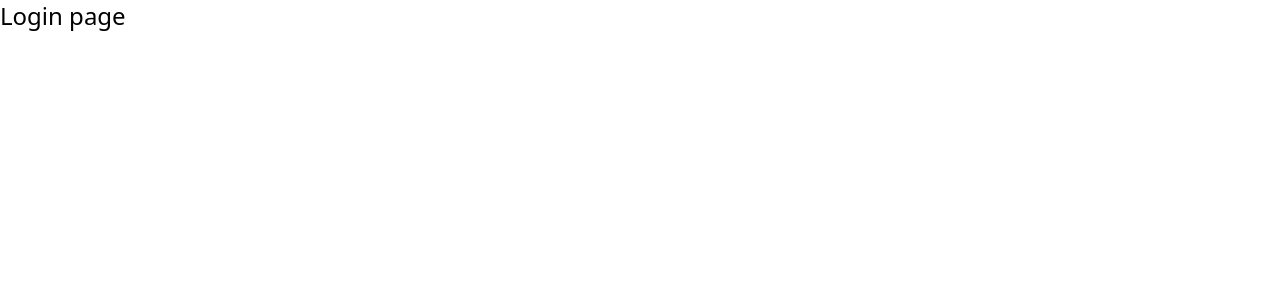
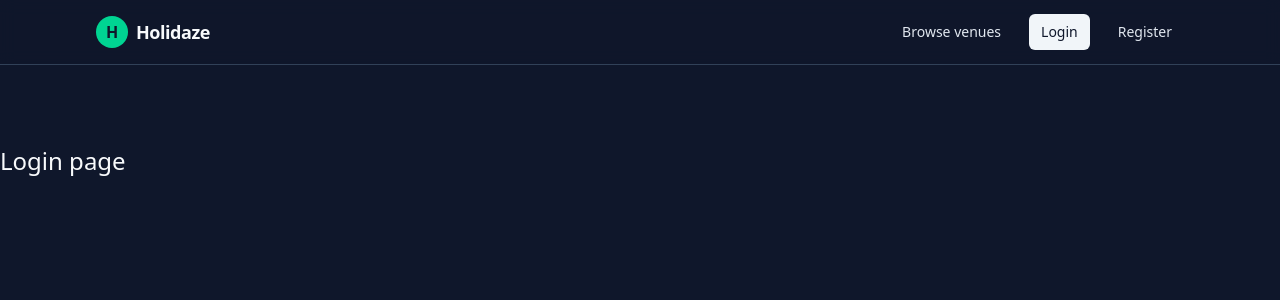
Before and after one commit to KineOnes/holidaze, a React (Vite) app: page /login in a window 1280 px wide. Shown: the top 300 px of the page. Built offline with nearby package versions, Linux system fonts and the light colour scheme.

Commit message:
Add navbar

```diff
--- a/src/App.jsx
+++ b/src/App.jsx
@@ -8,9 +8,19 @@ import ProfilePage from './pages/ProfilePage.jsx';
 import ManageVenuesPage from './pages/ManageVenuesPage.jsx';
 import ManageBookingsPage from './pages/ManageBookingsPage.jsx';
 import NotFoundPage from './pages/NotFoundPage.jsx';
+import Navbar from "./components/Navbar.jsx";
+
 
 function App() {
   return (
+
+    <div className="min-h-screen bg-slate-900 text-slate-50">
+      <Navbar />
+
+      {/* Padding top so content isn't hidden behind the sticky nav */}
+      <div className="pt-20">
+
+
     <Routes>
       <Route path="/" element={<HomePage />} />
       <Route path="/venues" element={<VenuesPage />} />
@@ -22,6 +32,8 @@ function App() {
       <Route path="/manage/bookings" element={<ManageBookingsPage />} />
       <Route path="*" element={<NotFoundPage />} />
     </Routes>
+    </div>
+    </div>
   );
 }
 
--- /dev/null
+++ b/src/components/Navbar.jsx
@@ -0,0 +1,185 @@
+// src/components/Navbar.jsx
+import { useState } from "react";
+import { NavLink } from "react-router-dom";
+
+export default function Navbar() {
+  // TODO: replace these with real auth state later
+  const isLoggedIn = false;       // change when auth is done
+  const isVenueManager = false;   // change when auth is done
+
+  const [isOpen, setIsOpen] = useState(false);
+
+  const linkBase =
+    "px-3 py-2 rounded-md text-sm font-medium transition-colors";
+  const linkInactive = "text-slate-200 hover:text-white hover:bg-slate-700/60";
+  const linkActive = "bg-slate-100 text-slate-900";
+
+  function navClass({ isActive }) {
+    return `${linkBase} ${isActive ? linkActive : linkInactive}`;
+  }
+
+  return (
+    <nav className="bg-slate-900/80 border-b border-slate-700 backdrop-blur sticky top-0 z-50">
+      <div className="max-w-6xl mx-auto px-4 sm:px-6 lg:px-8">
+        <div className="flex h-16 items-center justify-between">
+          {/* Left side: logo / brand */}
+          <div className="flex items-center">
+            <NavLink to="/" className="flex items-center gap-2">
+              <span className="inline-flex h-8 w-8 items-center justify-center rounded-full bg-emerald-400 text-slate-900 font-bold">
+                H
+              </span>
+              <span className="text-lg font-semibold text-slate-50 tracking-tight">
+                Holidaze
+              </span>
+            </NavLink>
+          </div>
+
+          {/* Desktop links */}
+          <div className="hidden md:flex items-center gap-4">
+            <NavLink to="/venues" className={navClass}>
+              Browse venues
+            </NavLink>
+
+            {isLoggedIn && (
+              <>
+                <NavLink to="/profile" className={navClass}>
+                  Profile
+                </NavLink>
+
+                {isVenueManager && (
+                  <>
+                    <NavLink to="/manage/venues" className={navClass}>
+                      Manage venues
+                    </NavLink>
+                    <NavLink to="/manage/bookings" className={navClass}>
+                      Manage bookings
+                    </NavLink>
+                  </>
+                )}
+              </>
+            )}
+
+            {!isLoggedIn && (
+              <>
+                <NavLink to="/login" className={navClass}>
+                  Login
+                </NavLink>
+                <NavLink to="/register" className={navClass}>
+                  Register
+                </NavLink>
+              </>
+            )}
+          </div>
+
+          {/* Mobile menu button */}
+          <div className="md:hidden">
+            <button
+              type="button"
+              onClick={() => setIsOpen((v) => !v)}
+              className="inline-flex items-center justify-center rounded-md p-2 text-slate-200 hover:bg-slate-700/60 hover:text-white focus:outline-none focus:ring-2 focus:ring-emerald-400 focus:ring-offset-2 focus:ring-offset-slate-900"
+            >
+              <span className="sr-only">Open main menu</span>
+              {/* Icon: hamburger / close */}
+              {isOpen ? (
+                // X icon
+                <svg
+                  className="block h-6 w-6"
+                  xmlns="http://www.w3.org/2000/svg"
+                  fill="none"
+                  viewBox="0 0 24 24"
+                  stroke="currentColor"
+                  aria-hidden="true"
+                >
+                  <path
+                    strokeLinecap="round"
+                    strokeLinejoin="round"
+                    strokeWidth={1.5}
+                    d="M6 18L18 6M6 6l12 12"
+                  />
+                </svg>
+              ) : (
+                // Hamburger icon
+                <svg
+                  className="block h-6 w-6"
+                  xmlns="http://www.w3.org/2000/svg"
+                  fill="none"
+                  viewBox="0 0 24 24"
+                  stroke="currentColor"
+                  aria-hidden="true"
+                >
+                  <path
+                    strokeLinecap="round"
+                    strokeLinejoin="round"
+                    strokeWidth={1.5}
+                    d="M4 6h16M4 12h16M4 18h16"
+                  />
+                </svg>
+              )}
+            </button>
+          </div>
+        </div>
+      </div>
+
+      {/* Mobile dropdown menu */}
+      {isOpen && (
+        <div className="md:hidden border-t border-slate-700 bg-slate-900/95 backdrop-blur">
+          <div className="space-y-1 px-2 pt-2 pb-3">
+            <NavLink to="/venues" className={navClass} onClick={() => setIsOpen(false)}>
+              Browse venues
+            </NavLink>
+
+            {isLoggedIn && (
+              <>
+                <NavLink
+                  to="/profile"
+                  className={navClass}
+                  onClick={() => setIsOpen(false)}
+                >
+                  Profile
+                </NavLink>
+
+                {isVenueManager && (
+                  <>
+                    <NavLink
+                      to="/manage/venues"
+                      className={navClass}
+                      onClick={() => setIsOpen(false)}
+                    >
+                      Manage venues
+                    </NavLink>
+                    <NavLink
+                      to="/manage/bookings"
+                      className={navClass}
+                      onClick={() => setIsOpen(false)}
+                    >
+                      Manage bookings
+                    </NavLink>
+                  </>
+                )}
+              </>
+            )}
+
+            {!isLoggedIn && (
+              <>
+                <NavLink
+                  to="/login"
+                  className={navClass}
+                  onClick={() => setIsOpen(false)}
+                >
+                  Login
+                </NavLink>
+                <NavLink
+                  to="/register"
+                  className={navClass}
+                  onClick={() => setIsOpen(false)}
+                >
+                  Register
+                </NavLink>
+              </>
+            )}
+          </div>
+        </div>
+      )}
+    </nav>
+  );
+}
```
